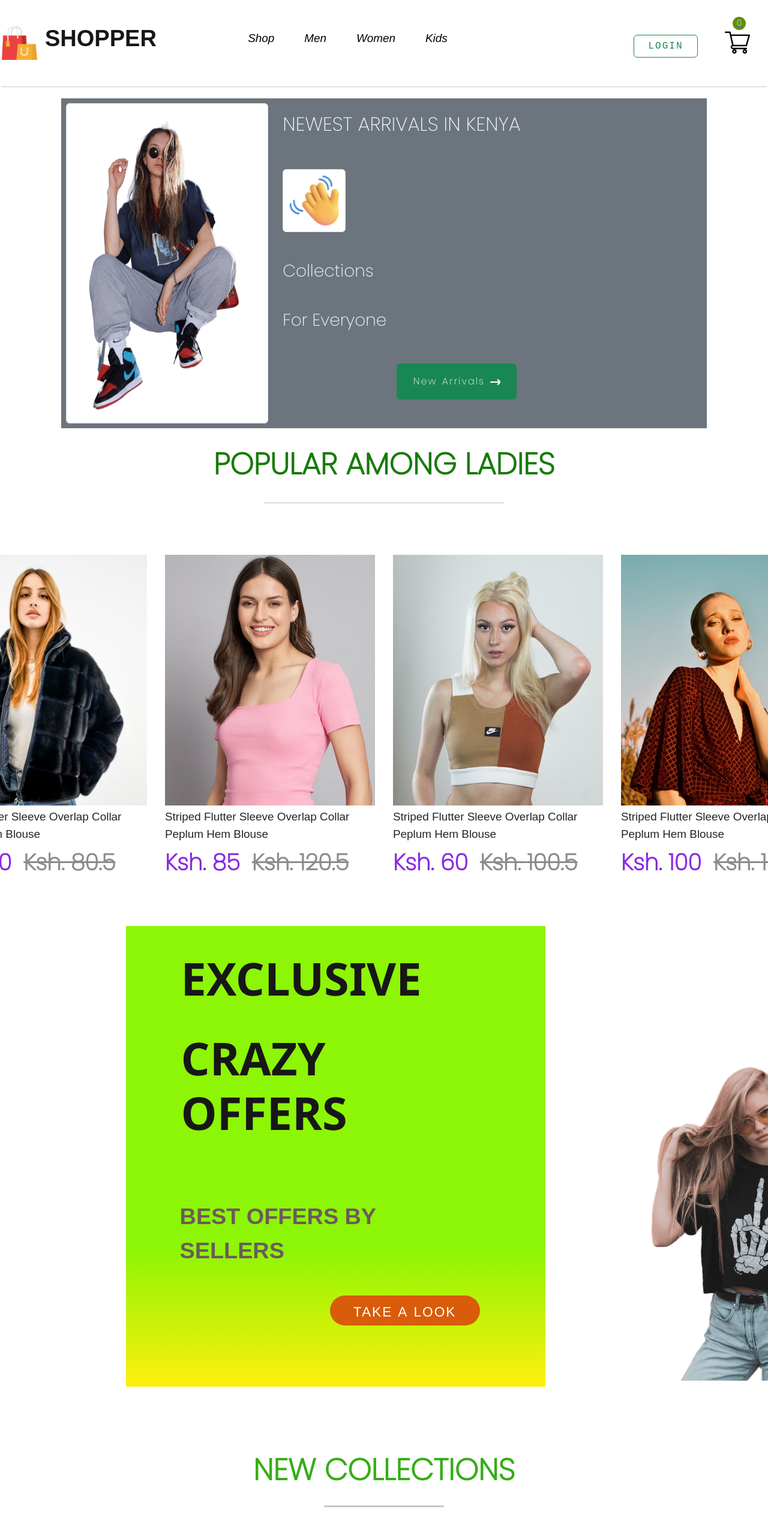
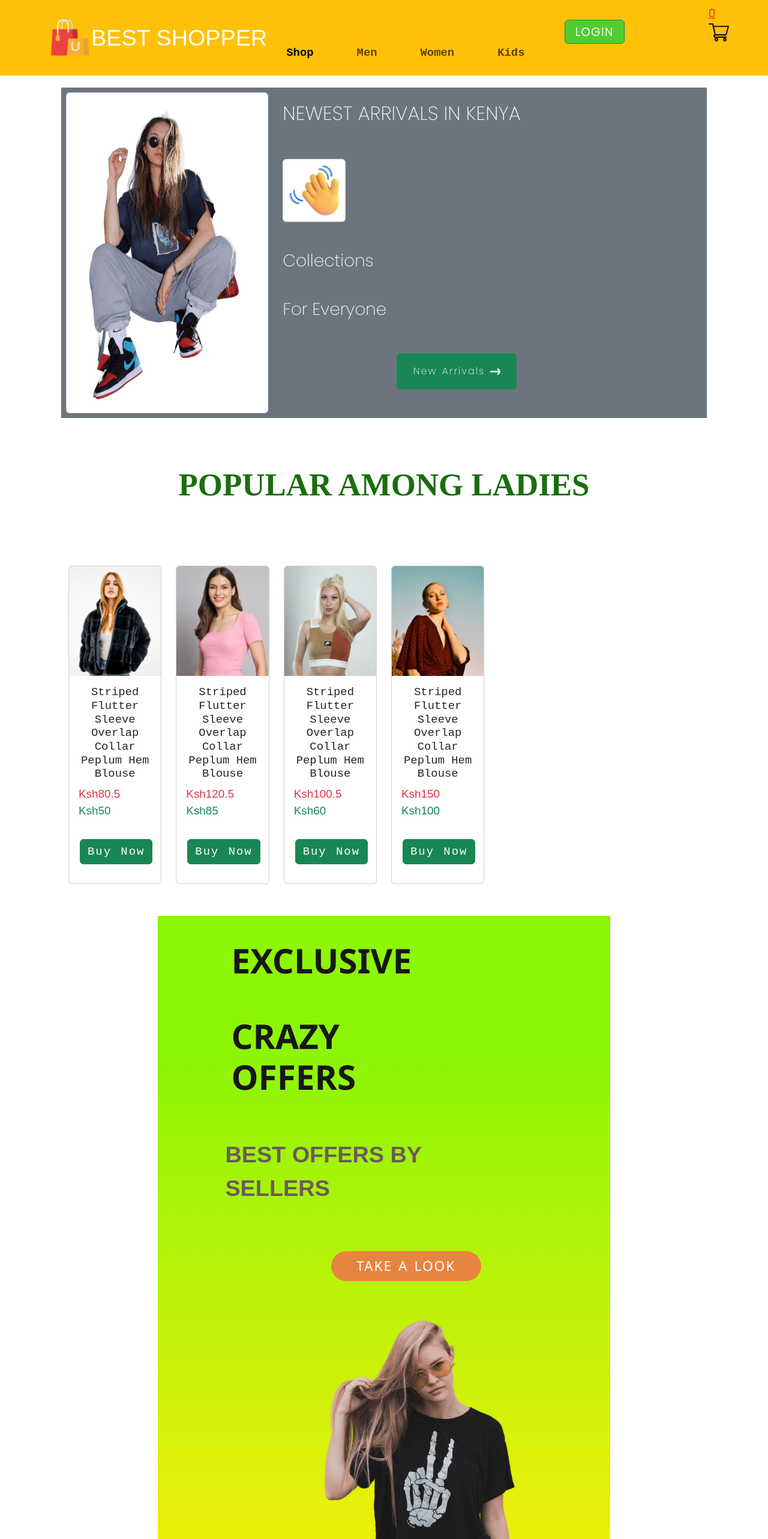
Before and after one commit to ERICKW30/Shoppers, a React (Vite) app: page / in a window 1280 px wide. Shown: the top 2566 px of the page at 60% size. Built offline with nearby package versions, Linux system fonts and the light colour scheme.

Commit message:
Making the Navbar component dynamic

```diff
--- a/index.html
+++ b/index.html
@@ -9,6 +9,16 @@
       href="https://fonts.googleapis.com/css2?family=Poppins:wght@200&display=swap"
       rel="stylesheet"
     />
+    <script
+      src="https://cdn.jsdelivr.net/npm/@popperjs/core@2.11.8/dist/umd/popper.min.js"
+      integrity="sha384-I7E8VVD/ismYTF4hNIPjVp/Zjvgyol6VFvRkX/vR+Vc4jQkC+hVqc2pM8ODewa9r"
+      crossorigin="anonymous"
+    ></script>
+    <script
+      src="https://cdn.jsdelivr.net/npm/bootstrap@5.3.2/dist/js/bootstrap.min.js"
+      integrity="sha384-BBtl+eGJRgqQAUMxJ7pMwbEyER4l1g+O15P+16Ep7Q9Q+zqX6gSbd85u4mG4QzX+"
+      crossorigin="anonymous"
+    ></script>
     <meta name="viewport" content="width=device-width, initial-scale=1.0" />
     <style>
       html,
--- a/src/Components/Navbar/Navbar.jsx
+++ b/src/Components/Navbar/Navbar.jsx
@@ -1,59 +1,113 @@
 import { useContext, useState } from "react";
 import { Link } from "react-router-dom";
-import Button from "react-bootstrap/Button";
-import { ShopContext } from "../../Context/ShopContext";
+import { Button, Navbar, Container, Nav } from "react-bootstrap";
 import logo from "../Assets/logo.png";
 import cartIcon from "../Assets/cart_icon.png";
-import "./Navbar.css";
+import { ShopContext } from "../../Context/ShopContext";
+import Image from "react-bootstrap/Image";
 
-const Navbar = () => {
+const CustomNavbar = () => {
   const [menu, setMenu] = useState("shop");
+  const [expanded, setExpanded] = useState(false);
   const { getTotalCartItems } = useContext(ShopContext);
 
   const handleMenuClick = (menuItem) => {
     setMenu(menuItem);
+    setExpanded(false); // Close the navbar after clicking a link
   };
 
   const renderMenuLink = (menuItem, label, color) => (
-    <li onClick={() => handleMenuClick(menuItem)}>
-      <Link
-        to={`/${menuItem}`}
-        style={{
-          textDecoration: "none",
-          color: menu === menuItem ? color : "black",
-        }}
+    <Nav.Link
+      as="li"
+      key={menuItem}
+      className={`nav-item ${menu === menuItem ? "active" : ""}`}
+      onClick={() => handleMenuClick(menuItem)}
     >
+      <Link to={`/${menuItem}`} className={`nav-link`} style={{ color }}>
         {label}
       </Link>
-      {menu === menuItem ? <hr /> : null}
-    </li>
+    </Nav.Link>
   );
 
   return (
-    <div className="navbar">
-      <div className="nav-logo">
-        <img src={logo} alt="Shopper Logo" />
-        <p>SHOPPER</p>
-      </div>
-      <ul className="nav-menu">
+    <Navbar bg="warning" expand="lg" variant="light">
+      <Container>
+        <Navbar.Brand className="d-flex align-items-center">
+          <Image src={logo} alt="Shopper Logo" style={{ width: "70px" }} />
+          <p
+            className="mb-0"
+            style={{ color: "white", fontSize: "1cm", fontFamily: "fantasy" }}
+          >
+            BEST SHOPPER
+          </p>
+        </Navbar.Brand>
+        <Navbar.Toggle
+          aria-controls="navbarNav"
+          style={{ marginLeft: "10px" }}
+          onClick={() => setExpanded(!expanded)}
+        />
+        <Navbar.Collapse
+          id="navbarNav"
+          className="justify-content-end"
+          expanded={expanded}
+        >
+          <Nav
+            className="ml-auto"
+            style={{
+              fontSize: "0.5cm",
+              fontWeight: "bold",
+              color: "black",
+              fontFamily: "monospace",
+              gap: "40px",
+              marginTop: "50px",
+            }}
+          >
             {renderMenuLink("", "Shop", "black")}
-        {renderMenuLink("mens", "Men", "purple")}
-        {renderMenuLink("womens", "Women", "orange")}
-        {renderMenuLink("kids", "Kids", "blue")}
-      </ul>
-      <div className="nav-login-cart">
+            {renderMenuLink("mens", "Men")}
+            {renderMenuLink("womens", "Women")}
+            {renderMenuLink("kids", "Kids")}
+          </Nav>
+        </Navbar.Collapse>
+        <div className="d-flex align-items-center">
           <Link to="/login">
-          <Button id="btn-warn" variant="outline-success">
+            <Button
+              variant="outline-success"
+              style={{
+                fontSize: "0.5cm",
+                width: "100px",
+                height: "40px",
+                marginLeft: "50px",
+                marginTop: "20px",
+                background: " hsl(108, 60%, 50%)",
+                color: "#fff",
+                fontWeight: "bold",
+              }}
+            >
               LOGIN
             </Button>
           </Link>
-        <Link to="/cart">
+          <Link
+            to="/cart"
+            className="position-flex"
+            style={{
+              color: " hsl(10, 100%, 50%)",
+              fontSize: ".5cm",
+              fontWeight: "bold",
+              marginLeft: "140px",
+              marginBottom: "46px",
+            }}
+          >
             <div className="nav-cart-count">{getTotalCartItems()}</div>
-          <img src={cartIcon} alt="Cart Icon" />
+            <img
+              src={cartIcon}
+              alt="Cart Icon"
+              style={{ width: "34px", marginRight: "10px" }}
+            />
           </Link>
         </div>
-    </div>
+      </Container>
+    </Navbar>
   );
 };
 
-export default Navbar;
+export default CustomNavbar;
--- a/src/Components/NewCollections/NewCollections.css
+++ b/src/Components/NewCollections/NewCollections.css
@@ -1,25 +1,28 @@
-.new_collections {
+.new-collections {
   display: flex;
   flex-direction: column;
   align-items: center;
   gap: 5px;
-  height: 10xp;
+  height: 100%;
 }
-.new_collections h1 {
+
+.new-collections h1 {
   margin-top: 1px;
   color: rgb(52, 173, 22);
   font-size: 50px;
   font-weight: 600;
 }
-.new_collections hr {
+
+.new-collections hr {
   width: 200px;
   height: 3px;
   border-radius: 10px;
   background: #252525;
+  margin-bottom: 20px; /* Added margin-bottom for spacing */
 }
+
 .collections {
   display: grid;
-  grid-template-columns: 1fr 1fr 1fr 1fr;
-  margin-top: 50px;
+  grid-template-columns: repeat(4, 1fr);
   gap: 10px;
 }
--- a/src/Components/NewCollections/NewCollections.jsx
+++ b/src/Components/NewCollections/NewCollections.jsx
@@ -1,26 +1,27 @@
-import "./NewCollections.css";
 import new_collection from "../Assets/new_collections";
 import Item from "../Item/Item";
+import { Container, Row, Col } from "react-bootstrap";
+import "./NewCollections.css";
+
 const NewCollections = () => {
   return (
-    <div className="new_collections">
-      <h1>NEW COLLECTIONS </h1>
-      <hr />
-      <div className="collections">
-        {new_collection.map((item, i) => {
-          return (
+    <Container className="new-collections text-center my-5">
+      <h1 className="text-success">NEW COLLECTIONS</h1>
+      <hr className="bg-dark w-25" />
+      <Row xs={1} sm={2} md={4} lg={4} className="collections">
+        {new_collection.map((item, i) => (
+          <Col key={i} className="mb-4">
             <Item
-              key={i}
               id={item.id}
               name={item.name}
               image={item.image}
               new_price={item.new_price}
               old_price={item.old_price}
             />
-          );
-        })}
-      </div>
-    </div>
+          </Col>
+        ))}
+      </Row>
+    </Container>
   );
 };
 
--- a/src/Components/Offers/Offer.css
+++ b/src/Components/Offers/Offer.css
@@ -1,31 +1,29 @@
-.offers {
-  width: 65%;
-  height: 100xp;
+.offers-container {
+  width: 70%;
   display: flex;
-  margin: 10%;
-  padding: 10px 90px;
   margin-top: 230px;
-  background: linear-gradient(180deg, #8df506 70%, #ffef0c 100%);
+  background: linear-gradient(180deg, #8df506 20%, #ffef0c 100%);
 }
 
 .offers-left {
   display: flex;
   font-family: "Segoe UI", Tahoma, Geneva, Verdana, sans-serif;
   flex-direction: column;
+  margin-left: 100px;
 }
 
 .offers-left h1 {
   color: #171717;
-  font-size: 2cm;
+  font-size: 1.5cm;
   font-weight: 600;
-  padding: 2px;
+  padding: 10px;
   margin-top: 30px;
 }
 
 .offers-left p {
   color: #6d5a5a;
   font-size: 1cm;
-  margin-top: 90px;
+  margin-top: 50px;
   font-weight: 600;
 }
 
@@ -34,17 +32,20 @@
   height: 50px;
   border-radius: 30px;
   border: none;
-  background: #d85c09;
+  background: #e78442;
   color: rgb(255, 255, 255);
   font-size: 0.6cm;
   font-weight: 500;
-  margin-left: 250px;
-  margin-top: 30px;
+  margin-left: 50%;
+  margin-top: 60px;
   cursor: pointer;
+}
+.offers-left button:hover {
+  background-color: #f73606;
 }
 .offers-right {
   display: flex;
   align-items: center;
-  margin-top: 200px;
-  margin-left: 280px;
+  margin-top: 0px;
+  margin-left: 260px;
 }
--- a/src/Components/Offers/Offers.jsx
+++ b/src/Components/Offers/Offers.jsx
@@ -1,18 +1,22 @@
+import { Container, Row, Col, Button, Image } from "react-bootstrap";
+import exclusive_image from "../Assets/exclusive_image.png";
 import "./Offer.css";
-import exclusive_image from "../Assets/exclusive_image.png";
+
 const Offers = () => {
   return (
-    <div className="offers">
-      <div className="offers-left">
-        <h1>EXCLUSIVE</h1>
-        <h1>CRAZY OFFERS</h1>
-        <p>BEST OFFERS BY SELLERS </p>
-        <button> TAKE A LOOK</button>
-      </div>
-      <div className="offers-right">
-        <img src={exclusive_image} alt="" />
-      </div>
-    </div>
+    <Container className="offers-container">
+      <Row className="offers">
+        <Col xs={12} md={6} className="offers-left">
+          <h1>EXCLUSIVE</h1>
+          <h1>CRAZY OFFERS</h1>
+          <p>BEST OFFERS BY SELLERS </p>
+          <Button>TAKE A LOOK</Button>
+        </Col>
+        <Col xs={12} md={6} className="offers-right">
+          <Image src={exclusive_image} alt="" />
+        </Col>
+      </Row>
+    </Container>
   );
 };
 
--- a/src/Components/Popular/Popular.css
+++ b/src/Components/Popular/Popular.css
@@ -6,20 +6,31 @@
   height: 600px;
 }
 .popular h1 {
-  color: rgb(24, 122, 11);
-  font-size: 50px;
+  color: rgb(25, 110, 14);
+  font-size: 1.4cm;
   font-weight: 600;
-  margin-top: 30px;
-}
-.popular hr {
-  width: 400px;
-  height: 9px;
-  border-radius: 10px;
-  color: rgb(8, 8, 8);
+  font-family: "Times New Roman", Times, serif;
+  margin-top: 80px;
 }
 
 .popular-item {
-  margin-top: 50px;
-  display: flex;
-  gap: 10px;
+  align-items: center;
+  margin-top: 10px;
 }
+.text-center {
+  font-weight: 100;
+  font-size: 0.5cm;
+  font-family: monospace;
+}
+.btn-block {
+  margin: 1px;
+  margin-left: 2px;
+  width: 100%;
+  height: 80%;
+  font-size: 0.5cm;
+  font-weight: 200;
+  font-family: monospace;
+}
+.btn-block:hover {
+  color: black;
+}
--- a/src/Components/Popular/Popular.jsx
+++ b/src/Components/Popular/Popular.jsx
@@ -1,26 +1,36 @@
-import "./Popular.css";
+import React from "react";
 import data_product from "../Assets/data";
 import Item from "../Item/Item";
+import { Container, Row, Col, Card, Button } from "react-bootstrap";
+import "./Popular.css";
+
 const Popular = () => {
   return (
-    <div className="popular">
+    <Container className="popular">
       <h1>POPULAR AMONG LADIES</h1>
-      <hr />
-      <div className="popular-item">
-        {data_product.map((item, i) => {
-          return (
-            <Item
-              key={i}
-              id={item.id}
-              name={item.name}
-              image={item.image}
-              new_price={item.new_price}
-              old_price={item.old_price}
-            />
-          );
-        })}
-      </div>
-    </div>
+      <hr className="mb-5" />
+      <Row className="popular-item">
+        {data_product.map((item, i) => (
+          <Col key={i} xs={12} md={4} lg={2} className="mb-2">
+            <Card>
+              <Card.Img variant="top" src={item.image} />
+              <Card.Body>
+                <Card.Title className="text-center">{item.name}</Card.Title>
+                <Card.Text>
+                  <span className="text-danger ">Ksh{item.old_price}</span>{" "}
+                  <span className="text-success font-weight-bold">
+                    Ksh{item.new_price}
+                  </span>
+                </Card.Text>
+                <Button className="btn-block" variant="success mt-3 mb-3">
+                  Buy Now
+                </Button>
+              </Card.Body>
+            </Card>
+          </Col>
+        ))}
+      </Row>
+    </Container>
   );
 };
 
--- a/src/Pages/Shop.jsx
+++ b/src/Pages/Shop.jsx
@@ -7,6 +7,7 @@ import Offers from "../Components/Offers/Offers";
 import NewCollections from "../Components/NewCollections/NewCollections";
 import NewsLetter from "../Components/NewsLetter/NewsLetter";
 import LoginSignup from "./LoginSignup";
+import { Container, Row, Col, Button, Image } from "react-bootstrap";
 import "./CSS/Shop.css";
 
 const Shop = () => {
@@ -24,37 +25,42 @@ const Shop = () => {
   };
 
   return (
-    <div className="shop-container">
+    <Container className="shop-container">
       <Hero />
       <Popular />
       <Offers />
       <NewCollections />
 
-      <div className="featured">
-        <h2>Featured Products</h2>
-        <div className="product-list">
+      <h2 className="text-center text-success mt-4">Featured Products</h2>
+      <Row>
         {displayedProducts.map((product) => (
-            <div key={product.id} className="product-item">
-              <Link to={`/product/${product.id}`}>
-                <img src={product.image} alt={product.name} />
-                <h3>{product.name}</h3>
-                <p>${product.price}</p>
+          <Col key={product.id} xs={12} sm={6} md={4} lg={3} className="mb-4">
+            <Link
+              to={`/product/${product.id}`}
+              className="product-item text-dark"
+            >
+              <Image src={product.image} alt={product.name} fluid />
+              <h3 className="mt-3">{product.name}</h3>
+              <p>Ksh {product.price}</p>
               <p>{product.description}</p>
             </Link>
-            </div>
+          </Col>
         ))}
-        </div>
+      </Row>
       {all_product.length > 10 &&
         displayedProducts.length < all_product.length && (
-            <button className="more-button" onClick={handleMoreButtonClick}>
+          <Button
+            variant="success"
+            className="more-button mt-4"
+            onClick={handleMoreButtonClick}
+          >
             More
-            </button>
+          </Button>
         )}
-      </div>
 
       <NewsLetter />
       <LoginSignup />
-    </div>
+    </Container>
   );
 };
 
```
Lines whose indentation alone changed are shown as unchanged.
